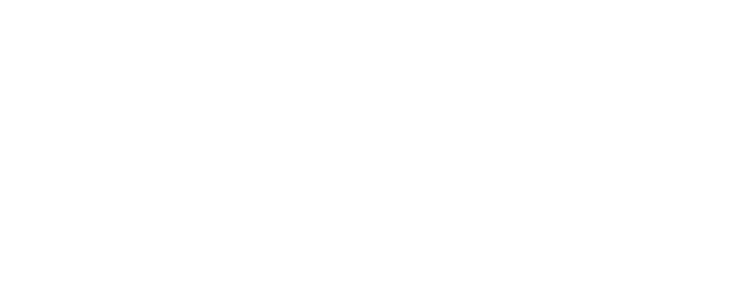
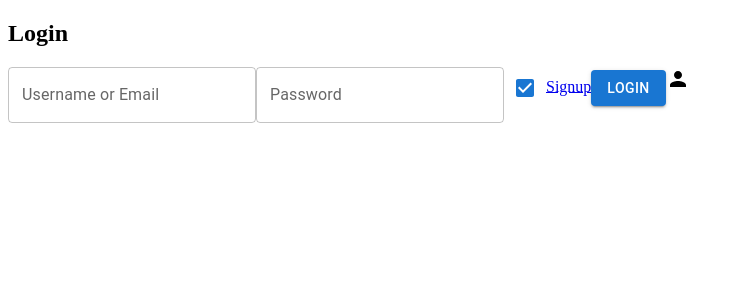
Before and after one commit to TheeXpenseManager/expense, a React (Create React App) app: page /LoginExample in a window 1280 px wide. Shown: the top 300 px of the page, without its empty margins (0-741 px from the left). Built offline with nearby package versions, Linux system fonts and the light colour scheme.

Commit message:
Example added

```diff
--- a/package.json
+++ b/package.json
@@ -4,6 +4,10 @@
   "version": "0.1.0",
   "private": true,
   "dependencies": {
+    "@emotion/react": "^11.5.0",
+    "@emotion/styled": "^11.3.0",
+    "@mui/icons-material": "^5.0.5",
+    "@mui/material": "^5.0.5",
     "@testing-library/jest-dom": "^5.11.4",
     "@testing-library/react": "^11.1.0",
     "@testing-library/user-event": "^12.1.10",
--- a/src/App.js
+++ b/src/App.js
@@ -2,6 +2,7 @@
 import { BrowserRouter as Router, Switch, Route, Link } from "react-router-dom";
 import History from "./screens/History/History";
 import Landing from "./screens/Landing/Landing";
+import LoginExample from "./screens/Login/Example";
 import Login from "./screens/Login/Login";
 import Profile from "./screens/Profile/Profile";
 import SignUp from "./screens/Signup/SignUp";
@@ -10,23 +11,21 @@
   return (
     <Router>
       <Switch>
-        <Route path="/" exact>
-          <Landing />
-        </Route>
-        <Route path="/home" exact>
-          <Landing />
-        </Route>
-        <Route path="/History" exact>
+        <Route path="/" exact component={Landing} />
+        <Route path="/History">
           <History />
         </Route>
-        <Route path="/Profile" exact>
+        <Route path="/Profile">
           <Profile />
         </Route>
-        <Route path="/Login" exact>
+        <Route path="/Login">
           <Login />
         </Route>
-        <Route path="/SignUp" exact>
+        <Route path="/SignUp">
           <SignUp />
+        </Route>
+        <Route path="/LoginExample">
+          <LoginExample />
         </Route>
       </Switch>
     </Router>
--- /dev/null
+++ b/src/screens/Login/Example.js
@@ -0,0 +1,35 @@
+import React from "react";
+import PageHeading from "../../components/Basic Components/PageHeading";
+import TextField from "@mui/material/TextField";
+import Checkbox from "@mui/material/Checkbox";
+import { Link } from "react-router-dom";
+import Button from "@mui/material/Button";
+import PersonIcon from "@mui/icons-material/Person";
+
+const label = { inputProps: { "aria-label": "Checkbox demo" } };
+
+const LoginExample = () => {
+  return (
+    <div>
+      <PageHeading heading="Login" />
+      <div className="login">
+        <form action="">
+          <div className="image"></div>
+          <TextField
+            id="outlined-basic"
+            label="Username or Email"
+            variant="outlined"
+          />
+          <TextField id="outlined-basic" label="Password" variant="outlined" />
+          <Checkbox {...label} defaultChecked />
+          <Link to="/SignUp">Signup</Link>
+          <Button variant="contained">Login</Button>
+
+          <PersonIcon />
+        </form>
+      </div>
+    </div>
+  );
+};
+
+export default LoginExample;
```
Also changed, not shown: 1 other file (tests, documents, lock files or other folders).
